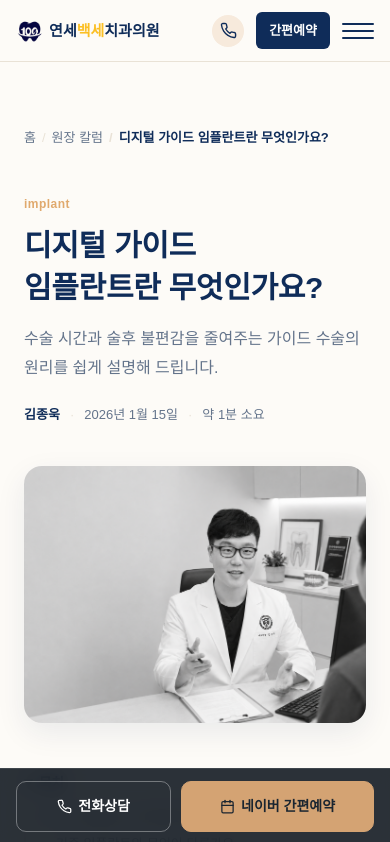
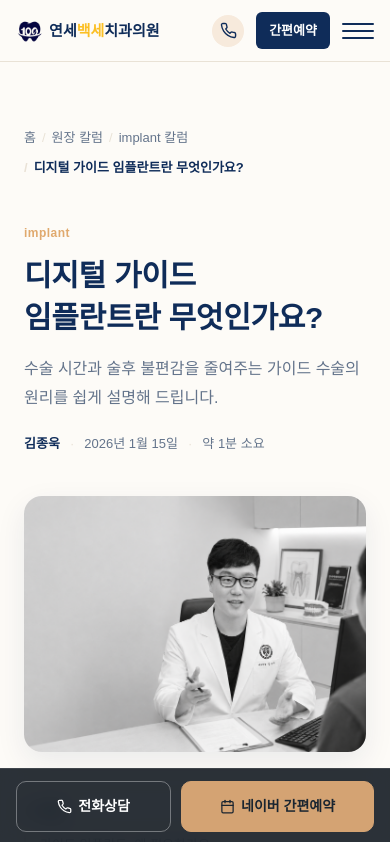
Before and after one commit to Jongwook891207/ysbsdc, a Next.js app: page /column/implant-guide in a window 390 px wide. Shown: the top 842 px of the page. Built offline with nearby package versions, Linux system fonts and the light colour scheme; a web font is replaced by a local one.

Commit message:
Stage 4-5: complete column hub and navigation

```diff
--- a/app/column/[slug]/page.tsx
+++ b/app/column/[slug]/page.tsx
@@ -96,6 +96,10 @@ export default async function ColumnDetailPage({ params }: { params: Promise<{ s
           items={[
             { label: "홈", href: "/" },
             { label: "원장 칼럼", href: "/column" },
+            {
+              label: `${frontmatter.category} 칼럼`,
+              href: `/column/category/${encodeURIComponent(frontmatter.category)}`,
+            },
             { label: frontmatter.title, href: `/column/${frontmatter.slug}` },
           ]}
         />
--- a/app/column/category/[category]/page.tsx
+++ b/app/column/category/[category]/page.tsx
@@ -70,6 +70,11 @@ export default async function ColumnCategoryPage({ params }: { params: Promise<{
     <ColumnListingView
       eyebrow="카테고리"
       title={`${category} 칼럼`}
+      breadcrumbItems={[
+        { label: "홈", href: "/" },
+        { label: "원장 칼럼", href: "/column" },
+        { label: `${category} 칼럼`, href: `/column/category/${encodeURIComponent(category)}` },
+      ]}
       categories={categories}
       activeCategory={category}
       pagination={pagination}
--- a/app/column/category/[category]/page/[page]/page.tsx
+++ b/app/column/category/[category]/page/[page]/page.tsx
@@ -78,6 +78,11 @@ export default async function ColumnCategoryPagedPage({
     <ColumnListingView
       eyebrow="카테고리"
       title={`${category} 칼럼`}
+      breadcrumbItems={[
+        { label: "홈", href: "/" },
+        { label: "원장 칼럼", href: "/column" },
+        { label: `${category} 칼럼`, href: `/column/category/${encodeURIComponent(category)}` },
+      ]}
       categories={categories}
       activeCategory={category}
       pagination={pagination}
--- a/app/globals.css
+++ b/app/globals.css
@@ -242,6 +242,10 @@ nav.gnb-menu {
 nav.gnb-menu a:hover {
   color: var(--point-2);
 }
+nav.gnb-menu a[aria-current="page"] {
+  color: var(--point-2);
+  font-weight: 800;
+}
 .gnb-actions {
   display: flex;
   align-items: center;
@@ -332,6 +336,9 @@ nav.gnb-menu a:hover {
 }
 .dropdown-panel a:hover {
   background: #f8f9fa;
+}
+.dropdown-panel a[aria-current="page"] {
+  background: var(--point-soft);
 }
 .dd-label::before {
   content: "•";
@@ -416,6 +423,11 @@ nav.gnb-menu a:hover {
     cursor: pointer;
     font-family: inherit;
   }
+  .mobile-nav > a[aria-current="page"],
+  .mobile-nav-trigger[aria-current="page"] {
+    color: var(--point-2);
+    font-weight: 800;
+  }
   .mobile-chev {
     width: 8px;
     height: 8px;
@@ -449,6 +461,11 @@ nav.gnb-menu a:hover {
   .mobile-accordion a:hover {
     background: #f8f9fa;
   }
+  .mobile-accordion a[aria-current="page"] {
+    background: var(--point-soft);
+    color: var(--brand);
+    font-weight: 700;
+  }
   .mobile-accordion .dd-group-label {
     padding: 10px 24px 0;
   }
@@ -522,6 +539,13 @@ footer {
   font-weight: 700;
   font-size: 15px;
   margin-bottom: 8px;
+}
+.footer-link {
+  color: var(--point-2);
+  text-decoration: underline;
+}
+.footer-link:hover {
+  color: #fff;
 }
 .footer-copy {
   text-align: center;
@@ -3111,11 +3135,13 @@ body.modal-open {
 .column-detail {
   padding: 96px 0 120px;
 }
-.column-detail .breadcrumb {
+.column-detail .breadcrumb,
+.column-page .breadcrumb {
   max-width: 720px;
   margin: 0 auto 32px;
 }
-.column-detail .breadcrumb ol {
+.column-detail .breadcrumb ol,
+.column-page .breadcrumb ol {
   display: flex;
   flex-wrap: wrap;
   align-items: center;
@@ -3126,20 +3152,24 @@ body.modal-open {
   font-size: 13px;
   color: var(--text-muted);
 }
-.column-detail .breadcrumb li + li::before {
+.column-detail .breadcrumb li + li::before,
+.column-page .breadcrumb li + li::before {
   content: "/";
   margin-right: 6px;
   color: var(--line);
 }
-.column-detail .breadcrumb a {
+.column-detail .breadcrumb a,
+.column-page .breadcrumb a {
   color: var(--text-muted);
   text-decoration: none;
 }
-.column-detail .breadcrumb a:hover {
+.column-detail .breadcrumb a:hover,
+.column-page .breadcrumb a:hover {
   color: var(--brand);
   text-decoration: underline;
 }
-.column-detail .breadcrumb li[aria-current="page"] {
+.column-detail .breadcrumb li[aria-current="page"],
+.column-page .breadcrumb li[aria-current="page"] {
   color: var(--brand);
   font-weight: 600;
   /* Long titles shouldn't stretch the breadcrumb row — truncate instead. */
@@ -3836,3 +3866,45 @@ body.modal-open {
     grid-template-columns: 1fr;
   }
 }
+
+/* ==========================================================================
+   404 page (stage 4-6) — app/not-found.tsx. No legacy static-HTML page
+   existed for this, so a fresh, non-colliding namespace like /column's.
+   ========================================================================== */
+.not-found-page {
+  padding: 140px 0;
+  text-align: center;
+}
+.not-found-page .container {
+  max-width: 560px;
+}
+.not-found-eyebrow {
+  color: var(--point-2);
+  font-weight: 800;
+  font-size: 14px;
+  letter-spacing: 0.06em;
+  margin: 0 0 12px;
+}
+.not-found-page h1 {
+  font-size: 26px;
+  font-weight: 800;
+  color: var(--brand);
+  margin: 0 0 16px;
+}
+.not-found-desc {
+  color: var(--text-muted);
+  font-size: 15px;
+  line-height: 1.8;
+  margin: 0 0 32px;
+}
+.not-found-actions {
+  display: flex;
+  justify-content: center;
+  flex-wrap: wrap;
+  gap: 12px;
+}
+@media (max-width: 768px) {
+  .not-found-page {
+    padding: 96px 0;
+  }
+}
--- a/components/layout/DesktopNav.tsx
+++ b/components/layout/DesktopNav.tsx
@@ -90,6 +90,7 @@ export function DesktopNav() {
                     href={item.href}
                     role="menuitem"
                     className={item.divider ? "dd-divider" : undefined}
+                    aria-current={isNavActive(pathname, item.href) ? "page" : undefined}
                     onClick={handleAnchorClick(item.href)}
                   >
                     <span className="dd-label">
@@ -102,7 +103,12 @@ export function DesktopNav() {
                 <ul className="dropdown-list">
                   {dropdown.items.map((item) => (
                     <li key={item.href}>
-                      <Link href={item.href} role="menuitem" onClick={handleAnchorClick(item.href)}>
+                      <Link
+                        href={item.href}
+                        role="menuitem"
+                        aria-current={isNavActive(pathname, item.href) ? "page" : undefined}
+                        onClick={handleAnchorClick(item.href)}
+                      >
                         {item.label}
                       </Link>
                     </li>
--- a/components/layout/Footer.tsx
+++ b/components/layout/Footer.tsx
@@ -1,6 +1,14 @@
+import Link from "next/link";
 import { CLINIC } from "@/lib/seo";
 
-/** Ports the shared `<footer>` from index.html / doctor.html / treatment.html / mission.html. */
+/**
+ * Ports the shared `<footer>` from index.html / doctor.html / treatment.html
+ * / mission.html. Stage 4-6 adds one "바로가기" block with a link to
+ * /column — the original static footer had no column link at all (the
+ * column feature didn't exist yet); `.footer-grid` is already a wrapping
+ * flexbox (`display:flex; flex-wrap:wrap`), so a 4th item needs no CSS
+ * changes to fit.
+ */
 export function Footer() {
   return (
     <footer>
@@ -34,6 +42,12 @@ export function Footer() {
             <br />
             {CLINIC.parking}
           </div>
+          <div>
+            <div className="fname">바로가기</div>
+            <Link href="/column" className="footer-link">
+              원장 칼럼 보기
+            </Link>
+          </div>
         </div>
         <div className="footer-copy">© 2026 {CLINIC.name}. All rights reserved.</div>
       </div>
--- a/components/layout/MobileNav.tsx
+++ b/components/layout/MobileNav.tsx
@@ -146,6 +146,7 @@ export function MobileNav() {
                 className="mobile-nav-trigger"
                 aria-expanded={isOpen}
                 aria-controls={`mobile-accordion-${index}`}
+                aria-current={dropdown.href && isNavActive(pathname, dropdown.href) ? "page" : undefined}
                 onClick={() => setOpenAccordion((current) => (current === index ? null : index))}
               >
                 {dropdown.label}
@@ -158,6 +159,7 @@ export function MobileNav() {
                     key={item.href}
                     href={item.href}
                     className={item.divider ? "dd-divider" : undefined}
+                    aria-current={isNavActive(pathname, item.href) ? "page" : undefined}
                     onClick={handleAnchorClick(item.href) ?? handleClose}
                   >
                     {item.highlight ? (
--- a/lib/nav.ts
+++ b/lib/nav.ts
@@ -56,8 +56,8 @@ export const NAV_ENTRIES: NavEntry[] = [
     type: "dropdown",
     dropdown: {
       label: "콘텐츠",
-      href: "/#column",
-      items: [{ label: "원장 칼럼", href: "/#column" }],
+      href: "/column",
+      items: [{ label: "원장 칼럼", href: "/column" }],
     },
   },
   {
```
Also changed, not shown: app/not-found.tsx (added, +31 -0 lines), components/content/ColumnListingView.tsx (+17 -0 lines).
